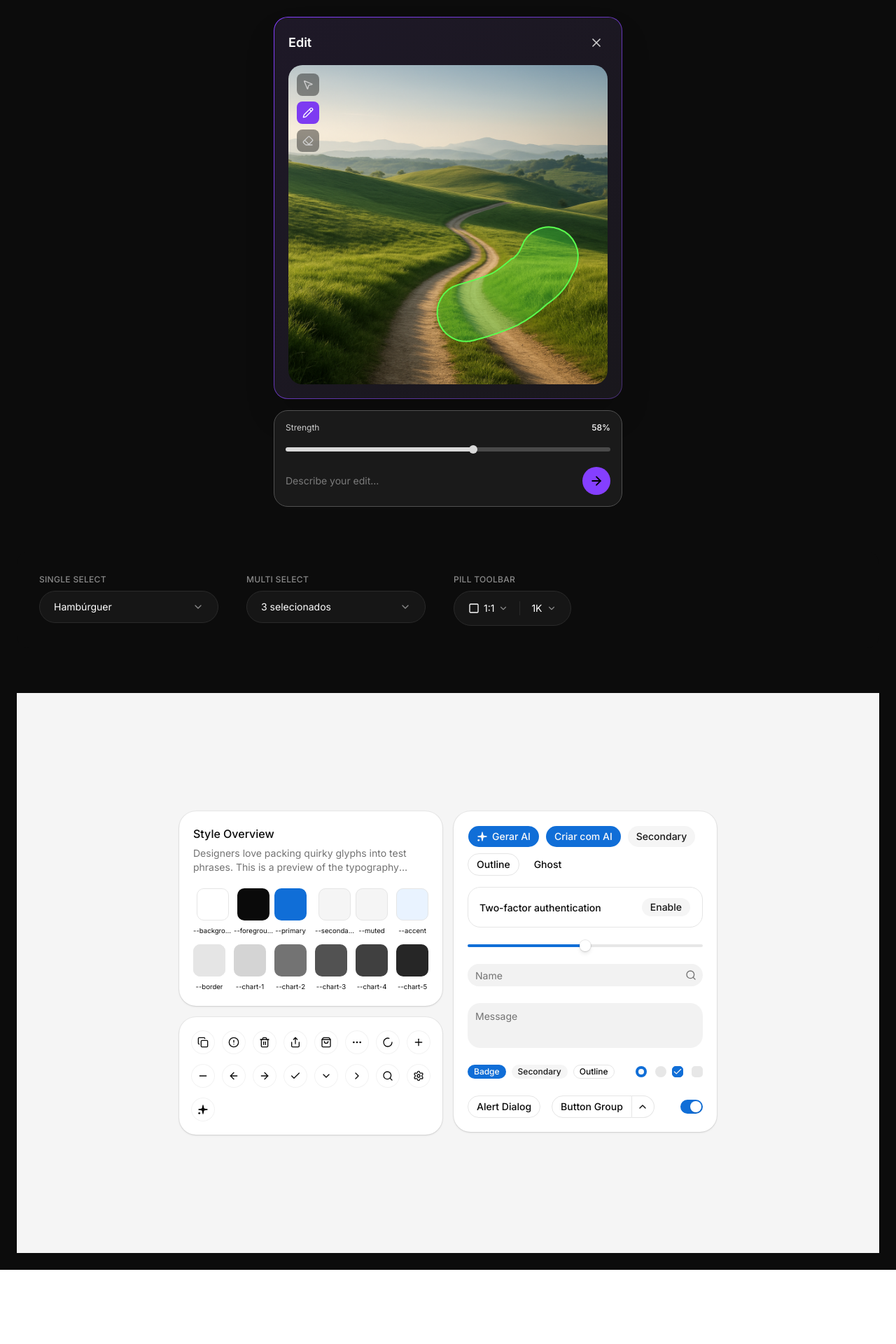
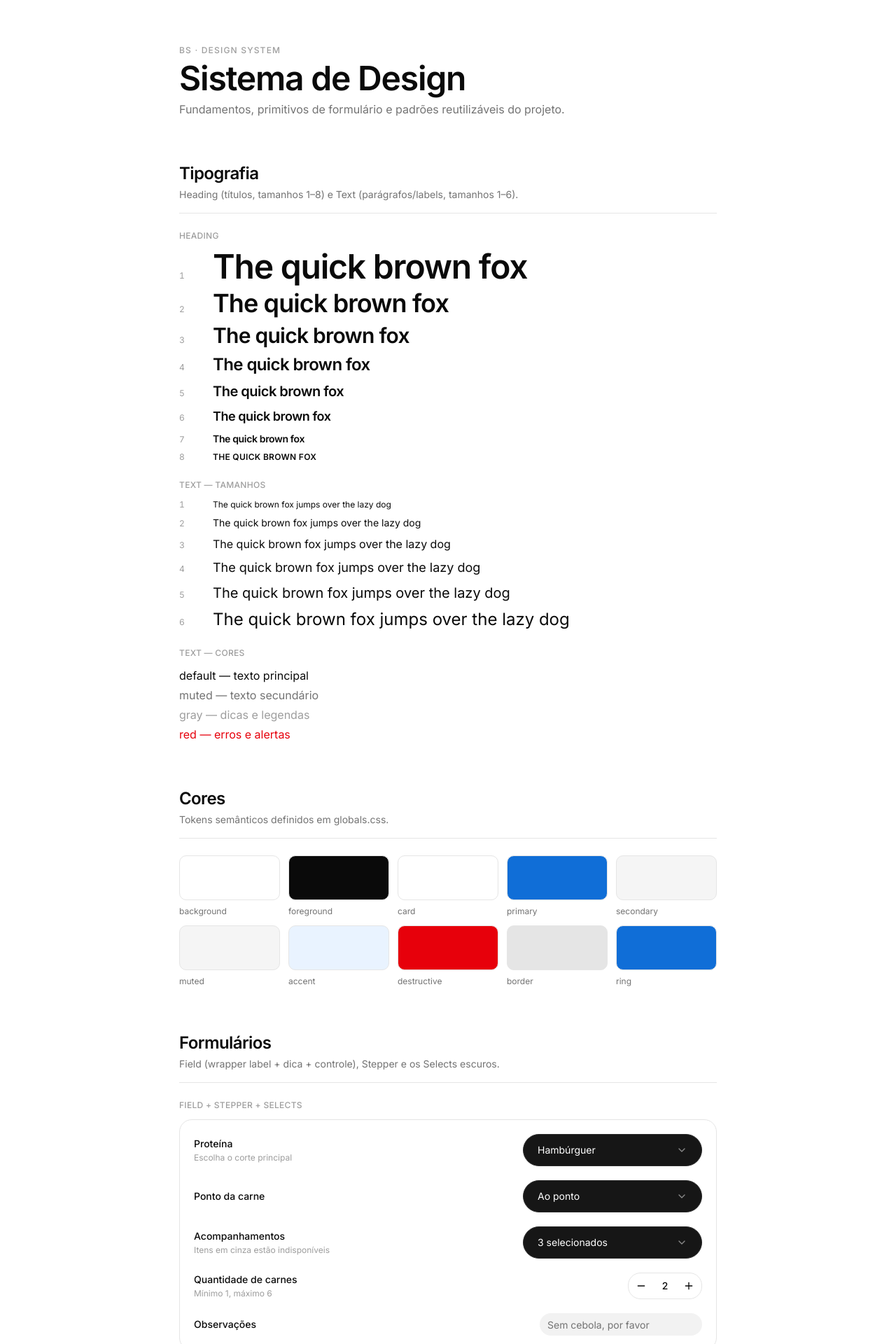
Before and after one commit to pedroburneiko/BS, a Next.js app: page / in a window 1280 px wide. Shown: the top 1920 px of the page at 70% size. Before the commit the page ends 1814 px from the top, so only its background shows below. Built offline with nearby package versions, Linux system fonts and the light colour scheme.

Commit message:
feat: add design system and refactor page layout
Co-authored-by: pedroburneiko <146845628+pedroburneiko@users.noreply.github.com>

```diff
--- a/app/page.tsx
+++ b/app/page.tsx
@@ -1,15 +1,26 @@
+import { DesignSystem } from "@/components/design-system"
 import { ImageEditor } from "@/components/image-editor"
-import { Demo } from "@/components/demo"
-import { DarkSelects } from "@/components/dark-selects"
+import { Heading } from "@/components/ui/heading"
+import { Text } from "@/components/ui/text"
 
 export default function Page() {
   return (
-    <main className="flex flex-col gap-16 bg-[#0c0c0c] p-6">
-      <div className="flex justify-center">
-        <ImageEditor />
-      </div>
-      <DarkSelects />
-      <Demo />
+    <main className="min-h-screen bg-background px-6 py-16">
+      <DesignSystem />
+
+      <section className="mx-auto mt-16 flex w-full max-w-3xl flex-col gap-6">
+        <div className="flex flex-col gap-1 border-b border-border pb-4">
+          <Heading as="h2" size={4}>
+            Padrões
+          </Heading>
+          <Text size={2} color="muted">
+            Componentes compostos que combinam os primitivos do sistema.
+          </Text>
+        </div>
+        <div className="flex justify-center rounded-2xl border border-border bg-card p-6">
+          <ImageEditor />
+        </div>
+      </section>
     </main>
   )
 }
--- a/components/dark-selects.tsx
+++ b/components/dark-selects.tsx
@@ -197,7 +197,7 @@ export function PillSelect({
   )
 }
 
-function PillToolbar() {
+export function PillToolbar() {
   const [ratio, setRatio] = React.useState("1:1")
   const [size, setSize] = React.useState("1K")
 
--- /dev/null
+++ b/components/design-system.tsx
@@ -0,0 +1,213 @@
+"use client"
+
+import * as React from "react"
+
+import { Heading } from "@/components/ui/heading"
+import { Text } from "@/components/ui/text"
+import { Field } from "@/components/ui/panel-field"
+import { Stepper } from "@/components/ui/stepper"
+import { Input } from "@/components/ui/input"
+import { SingleSelect, MultiSelect, PillToolbar } from "@/components/dark-selects"
+
+/* ------------------------------- Section shell ------------------------------ */
+
+function Section({
+  id,
+  title,
+  description,
+  children,
+}: {
+  id: string
+  title: string
+  description?: string
+  children: React.ReactNode
+}) {
+  return (
+    <section id={id} className="scroll-mt-24 flex flex-col gap-6">
+      <div className="flex flex-col gap-1 border-b border-border pb-4">
+        <Heading as="h2" size={4}>
+          {title}
+        </Heading>
+        {description ? (
+          <Text size={2} color="muted">
+            {description}
+          </Text>
+        ) : null}
+      </div>
+      {children}
+    </section>
+  )
+}
+
+function Subsection({
+  label,
+  children,
+}: {
+  label: string
+  children: React.ReactNode
+}) {
+  return (
+    <div className="flex flex-col gap-3">
+      <Text size={1} color="gray" weight="medium" className="uppercase tracking-wide">
+        {label}
+      </Text>
+      {children}
+    </div>
+  )
+}
+
+/* --------------------------------- Tokens ---------------------------------- */
+
+const colorTokens = [
+  { name: "background", className: "bg-background" },
+  { name: "foreground", className: "bg-foreground" },
+  { name: "card", className: "bg-card" },
+  { name: "primary", className: "bg-primary" },
+  { name: "secondary", className: "bg-secondary" },
+  { name: "muted", className: "bg-muted" },
+  { name: "accent", className: "bg-accent" },
+  { name: "destructive", className: "bg-destructive" },
+  { name: "border", className: "bg-border" },
+  { name: "ring", className: "bg-ring" },
+]
+
+/* ------------------------------- Form sample ------------------------------- */
+
+function FormSample() {
+  const carneOptions = [
+    { label: "Hambúrguer", value: "hamburguer" },
+    { label: "Linguiça", value: "linguica" },
+    { label: "Frango", value: "frango" },
+    { label: "Picanha", value: "picanha" },
+  ]
+  const pontoOptions = [
+    { label: "Mal passada", value: "mal" },
+    { label: "Ao ponto", value: "ponto" },
+    { label: "Bem passada", value: "bem" },
+  ]
+  const acompanhamentos = [
+    { label: "Alface", value: "alface", disabled: true },
+    { label: "Tomate", value: "tomate" },
+    { label: "Cebola branca", value: "cebola-branca", disabled: true },
+    { label: "Cebola Roxa", value: "cebola-roxa" },
+    { label: "Vinagrete", value: "vinagrete" },
+  ]
+
+  const [proteina, setProteina] = React.useState("hamburguer")
+  const [ponto, setPonto] = React.useState("ponto")
+  const [extras, setExtras] = React.useState(["tomate", "cebola-roxa", "vinagrete"])
+
+  return (
+    <div className="flex flex-col gap-5 rounded-2xl border border-border bg-card p-5">
+      <Field inline label="Proteína" hint="Escolha o corte principal">
+        <SingleSelect options={carneOptions} value={proteina} onValueChange={setProteina} />
+      </Field>
+      <Field inline label="Ponto da carne">
+        <SingleSelect options={pontoOptions} value={ponto} onValueChange={setPonto} />
+      </Field>
+      <Field inline label="Acompanhamentos" hint="Itens em cinza estão indisponíveis">
+        <MultiSelect options={acompanhamentos} values={extras} onValuesChange={setExtras} />
+      </Field>
+      <Field inline label="Quantidade de carnes" hint="Mínimo 1, máximo 6">
+        <Stepper defaultValue={2} min={1} max={6} aria-label="Quantidade de carnes" />
+      </Field>
+      <Field inline label="Observações">
+        <Input placeholder="Sem cebola, por favor" />
+      </Field>
+    </div>
+  )
+}
+
+/* ------------------------------ Design System ------------------------------ */
+
+export function DesignSystem() {
+  return (
+    <div className="mx-auto flex w-full max-w-3xl flex-col gap-16">
+      <header className="flex flex-col gap-2">
+        <Text size={1} color="gray" weight="medium" className="uppercase tracking-widest">
+          BS · Design System
+        </Text>
+        <Heading as="h1" size={1}>
+          Sistema de Design
+        </Heading>
+        <Text size={3} color="muted">
+          Fundamentos, primitivos de formulário e padrões reutilizáveis do projeto.
+        </Text>
+      </header>
+
+      <Section
+        id="typography"
+        title="Tipografia"
+        description="Heading (títulos, tamanhos 1–8) e Text (parágrafos/labels, tamanhos 1–6)."
+      >
+        <Subsection label="Heading">
+          <div className="flex flex-col gap-2">
+            {([1, 2, 3, 4, 5, 6, 7, 8] as const).map((size) => (
+              <div key={size} className="flex items-baseline gap-4">
+                <Text size={1} color="gray" className="w-8 shrink-0 tabular-nums">
+                  {size}
+                </Text>
+                <Heading size={size}>The quick brown fox</Heading>
+              </div>
+            ))}
+          </div>
+        </Subsection>
+
+        <Subsection label="Text — tamanhos">
+          <div className="flex flex-col gap-2">
+            {([1, 2, 3, 4, 5, 6] as const).map((size) => (
+              <div key={size} className="flex items-baseline gap-4">
+                <Text size={1} color="gray" className="w-8 shrink-0 tabular-nums">
+                  {size}
+                </Text>
+                <Text size={size}>The quick brown fox jumps over the lazy dog</Text>
+              </div>
+            ))}
+          </div>
+        </Subsection>
+
+        <Subsection label="Text — cores">
+          <div className="flex flex-col gap-1">
+            <Text color="default">default — texto principal</Text>
+            <Text color="muted">muted — texto secundário</Text>
+            <Text color="gray">gray — dicas e legendas</Text>
+            <Text color="red">red — erros e alertas</Text>
+          </div>
+        </Subsection>
+      </Section>
+
+      <Section
+        id="colors"
+        title="Cores"
+        description="Tokens semânticos definidos em globals.css."
+      >
+        <div className="grid grid-cols-2 gap-3 sm:grid-cols-3 md:grid-cols-5">
+          {colorTokens.map((token) => (
+            <div key={token.name} className="flex flex-col gap-2">
+              <div
+                className={`h-16 w-full rounded-lg border border-border ${token.className}`}
+              />
+              <Text size={1} color="muted" className="font-mono">
+                {token.name}
+              </Text>
+            </div>
+          ))}
+        </div>
+      </Section>
+
+      <Section
+        id="forms"
+        title="Formulários"
+        description="Field (wrapper label + dica + controle), Stepper e os Selects escuros."
+      >
+        <Subsection label="Field + Stepper + Selects">
+          <FormSample />
+        </Subsection>
+
+        <Subsection label="Pill toolbar">
+          <PillToolbar />
+        </Subsection>
+      </Section>
+    </div>
+  )
+}
```
Also changed, not shown: ds-forms.png (added), ds-top.png (added).
